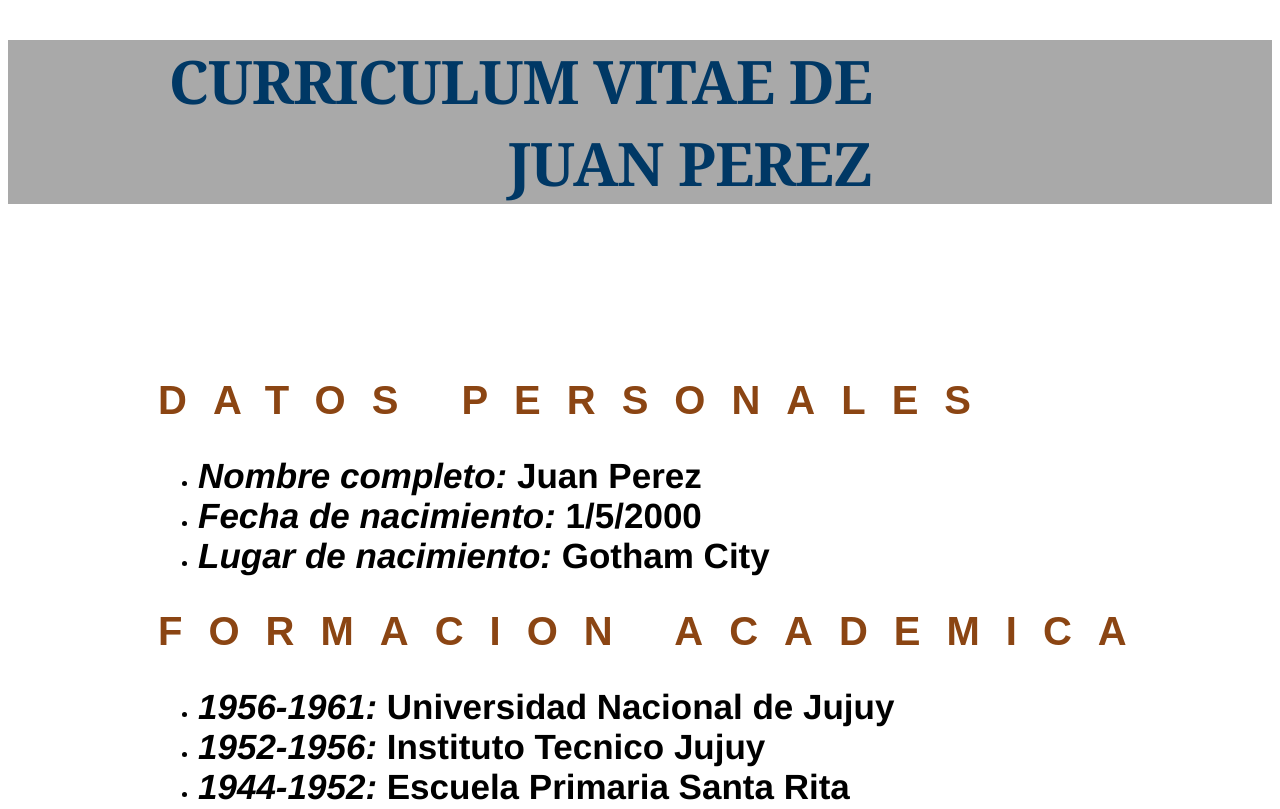
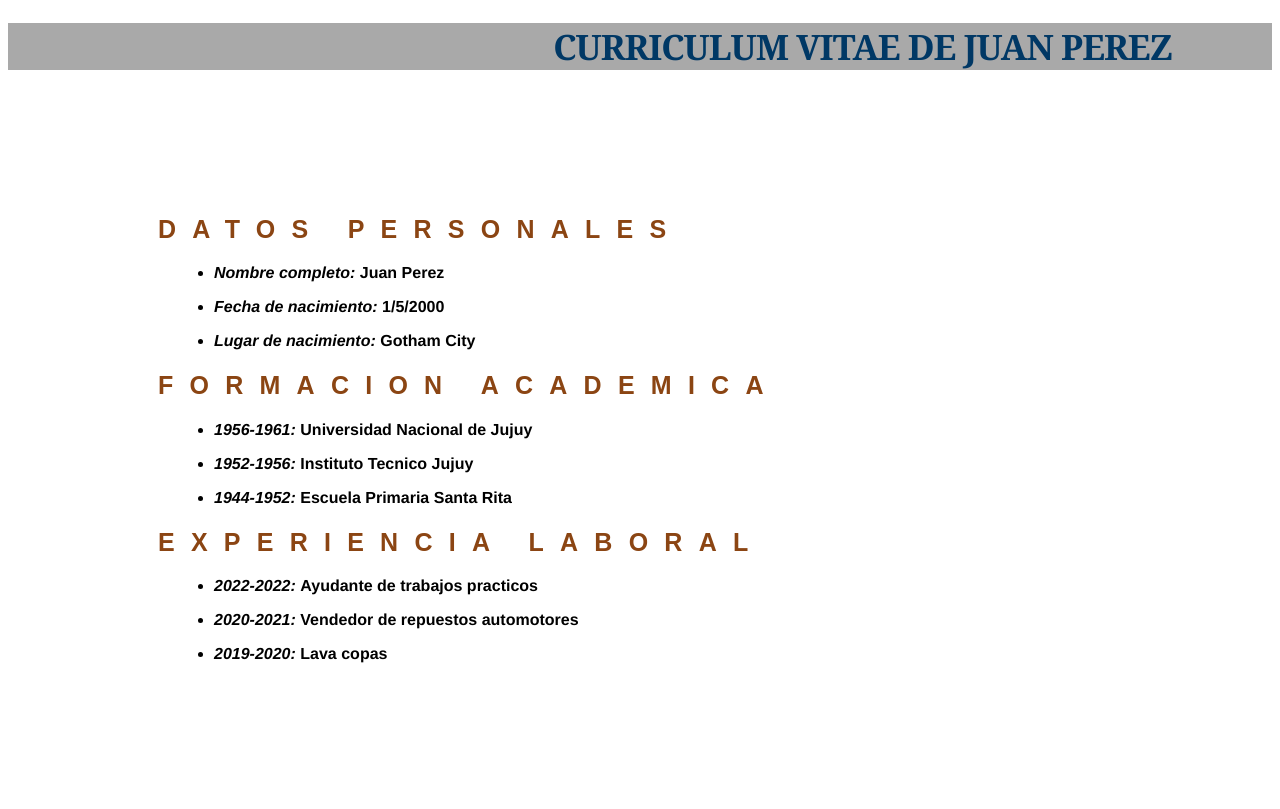
Before and after one commit to jmolina038/Modulo2-Molina, a plain HTML site: page proyectos/introduccion-css/index.html in a window 1280 px wide. Shown: the top 809 px of the page. Drawn offline with Linux system fonts and the light colour scheme.

Commit message:
correccion-tamaño-de-fuente

```diff
--- a/proyectos/introduccion-css/style/style.css
+++ b/proyectos/introduccion-css/style/style.css
@@ -1,13 +1,12 @@
 /* Header */
 h1 {
-    background-color: #A9A9A9;
+  background-color: #a9a9a9;
   text-align: right;
   color: #003865;
-    font-size: 60px;
-    font-family: Georgia, 'Times New Roman', Times, serif;
+  font-size: 35px;
+  font-family: Georgia, "Times New Roman", Times, serif;
   letter-spacing: -1px;
-    padding-right: 400px;
-
+  padding-right: 100px;
 }
 
 /* padding main */
@@ -15,22 +14,25 @@ h1 {
 main {
   padding-left: 150px;
   padding-top: 100px;
-
 }
 
 /* Subtitulos */
 h2 {
-
-    color: #8B4513;
+  color: #8b4513;
   font-family: Arial, Helvetica, sans-serif;
-    font-size: 40px;
+  font-size: 25px;
   letter-spacing: 0.65em;
-
 }
 
 /* textos */
 
-i, strong {
-    font-family: 'Franklin Gothic Medium', 'Arial Narrow', Arial, sans-serif;
-    font-size: 35px;
+i,
+strong {
+  font-family: "Franklin Gothic Medium", "Arial Narrow", Arial, sans-serif;
+  font-size: 16px;
 }
+
+/* listas */
+li {
+    margin: 16px;
+}
```
Lines whose indentation alone changed are shown as unchanged.
